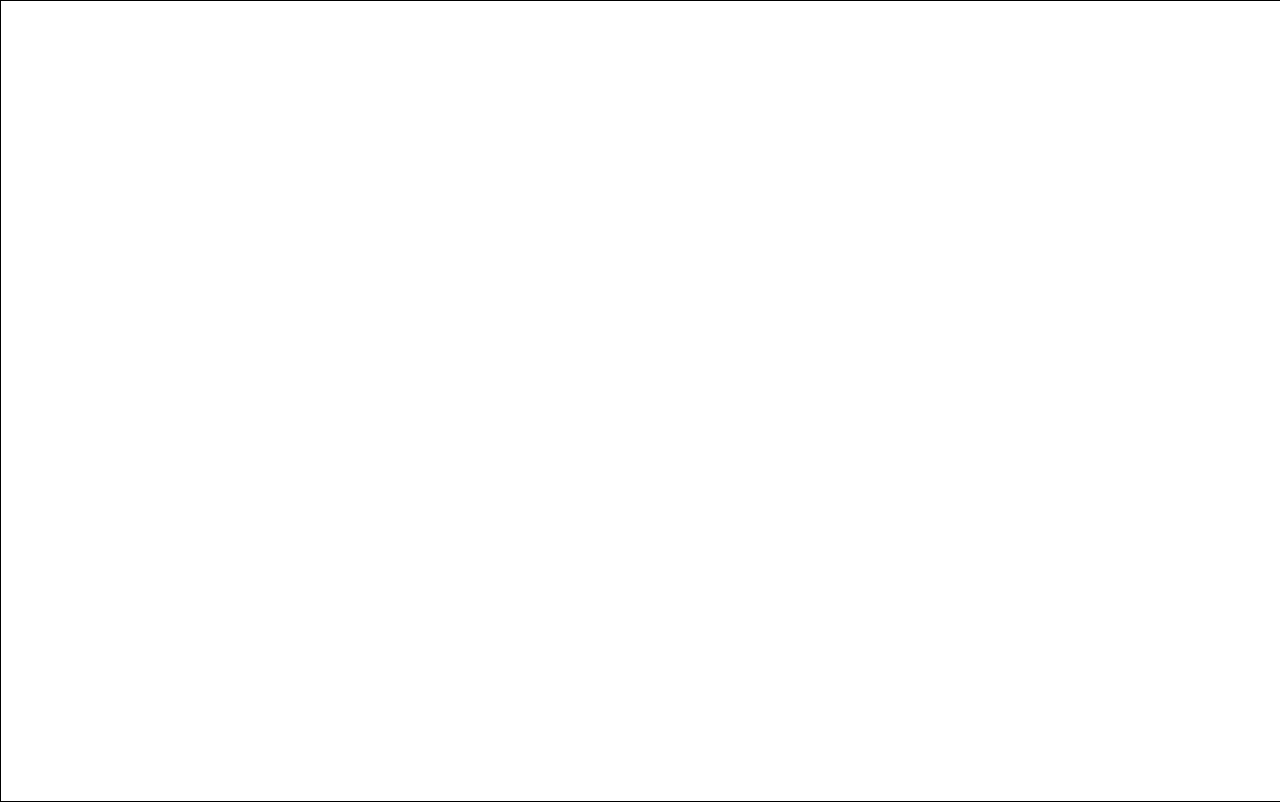
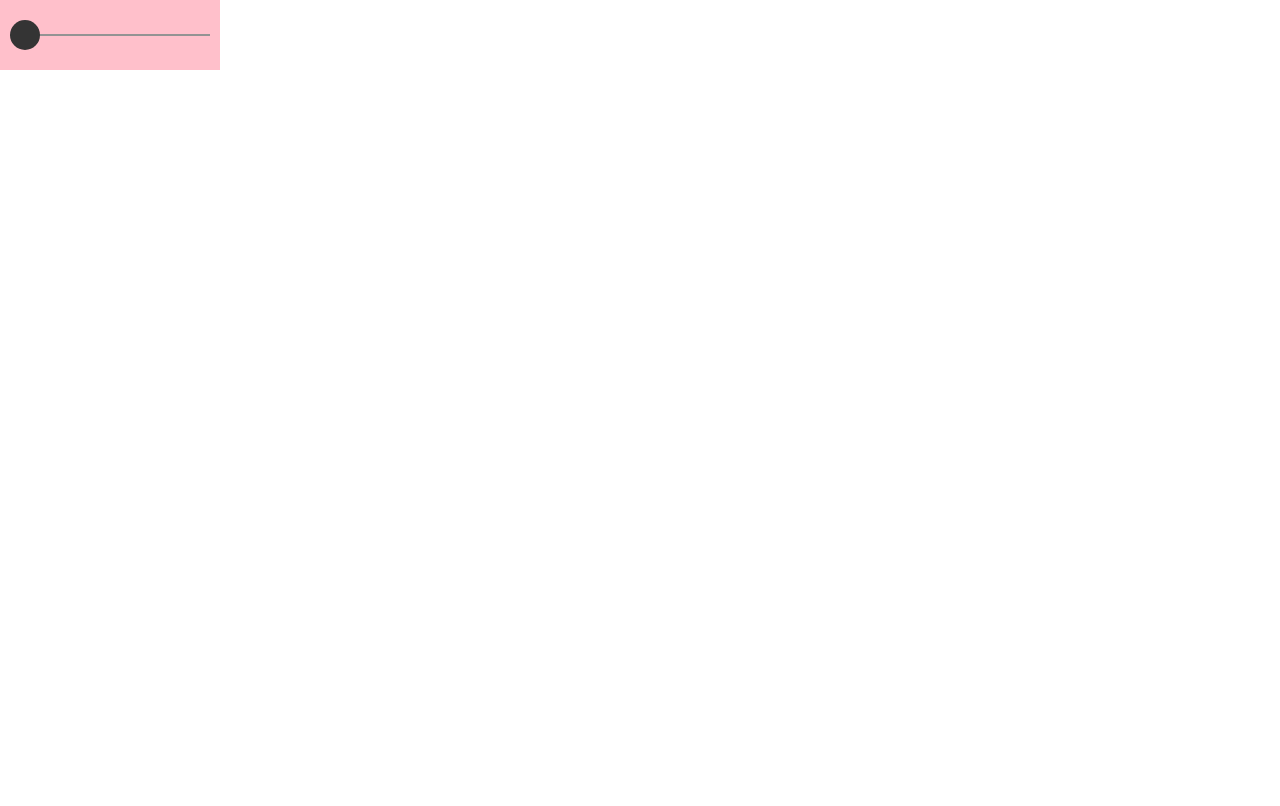
Before and after one commit to JersRanjia/react--tsx--scss--paint_clone, a React (Create React App) app: page / in a window 1280 px wide. Built offline with nearby package versions, Linux system fonts and the light colour scheme.

Commit message:
created slider

```diff
--- a/package.json
+++ b/package.json
@@ -10,6 +10,7 @@
     "@types/node": "^14.14.25",
     "@types/react": "^17.0.1",
     "@types/react-dom": "^17.0.0",
+    "node-sass": "^5.0.0",
     "react": "^17.0.1",
     "react-dom": "^17.0.1",
     "react-scripts": "4.0.2",
--- /dev/null
+++ b/src/Slider.scss
@@ -0,0 +1,46 @@
+.slider-container {
+
+  background: pink;
+  width: 200px;
+  height: 50px;
+  padding: 10px;
+  position: relative;
+
+  display: flex;
+  justify-content: center;
+  flex-direction: column;
+
+  &>* {
+
+    position: absolute;
+
+  }
+
+  .slider-circle {
+
+    $slider_circle_radius:30px ;
+
+    display: block;
+    margin: auto;
+    background: #343434;
+    width: $slider_circle_radius;
+    height: $slider_circle_radius;
+    border: none;
+    border-radius: $slider_circle_radius;
+
+    &:hover {
+      background: #464646;
+      cursor: pointer;
+    }
+
+  }
+
+  .slider-line {
+
+    width: 200px;
+    background: #939393;
+    height: 2px;
+
+  }
+
+}
--- a/src/Slider.tsx
+++ b/src/Slider.tsx
@@ -1,18 +1,135 @@
+import React, { Component, MouseEvent } from "react";
+import "./Slider.scss"
 
-export interface SliderProps {
+interface SliderProps {
+
+    onSlide?: (valMin:number, valMax:number) => number
 
 }
 
-function Slider(props : SliderProps) {
+interface SliderState {
 
-    return(
+    circleX:number ;
 
-        <div className="slider-container">
+}
+
+
+export class Slider extends React.Component<SliderProps, SliderState>{
+
+    isMoving = false ;
+    private initX: number = 0 ;
+
+    constructor(props: SliderProps) {
+
+        super(props)
+
+        this.state = {
+            circleX : 10
+        }
+
+    }
 
 
 
-        </div>
+    private startMoving = (e : MouseEvent) => {
 
-    )
+        this.isMoving = true
+        this.initX = e.clientX
 
+    }
+
+    private stopMoving = (e : MouseEvent) => {
+
+        this.isMoving = false
+
+    }
+
+    private move = (e : MouseEvent) => {
+
+        if (!this.isMoving) return;
+
+        const mouseX = e.clientX ;
+        const moveX = mouseX - this.initX  ;
+
+        this.initX = mouseX ;
+
+        const new_circleX = this.state.circleX + moveX ;
+
+        const VAL_MIN = 10, VAL_MAX = 180 ;
+
+        if (new_circleX < VAL_MIN || new_circleX > VAL_MAX) return ;
+
+        if (this.props.onSlide)
+            this.props.onSlide(VAL_MIN, VAL_MAX)
+
+        this.setState(
+            prevState => ({
+                circleX: prevState.circleX + moveX
+            })
+        )
+
+    }
+
+
+
+    render() {
+        return(
+
+            <div className="slider-container">
+
+                <div className="slider-line"/>
+
+                <button className="slider-circle"
+                        type="button"
+                        onMouseDown={this.startMoving}
+                        onMouseUp={this.stopMoving}
+                        onMouseMove={this.move}
+                        style={{left: this.state.circleX}}
+                        >
+
+                </button>
+
+            </div>
+
+        )
+    }
 }
+
+// function Slider(props : SliderProps) {
+//
+//
+//
+//     const startMoving = (e : MouseEvent) => {
+//
+//
+//
+//     }
+//
+//     const stopMoving = (e : MouseEvent) => {
+//
+//
+//
+//     }
+//
+//     const move = (e : MouseEvent) => {
+//
+//
+//
+//     }
+//
+//     return(
+//
+//         <div className="slider-container">
+//
+//             <button className="slider-circle"
+//                     type="button"
+//                     onClick={startMoving}
+//                     >
+//
+//             </button>
+//
+//         </div>
+//
+//     )
+//
+// }
--- a/src/index.js
+++ b/src/index.js
@@ -4,10 +4,11 @@ import './index.css';
 import App from './App';
 import reportWebVitals from './reportWebVitals';
 import MyCanvas from "./MyCanvas";
+import {Slider} from "./Slider";
 // import {MyCanvas} from "./MyCanvas";
 
 ReactDOM.render(
-  <MyCanvas />,
+  <Slider />,
   document.getElementById('root')
 );
 
```
Also changed, not shown: src/Main.css (added), src/Main.css.ts (deleted), 1 other file (tests, documents, lock files or other folders).
